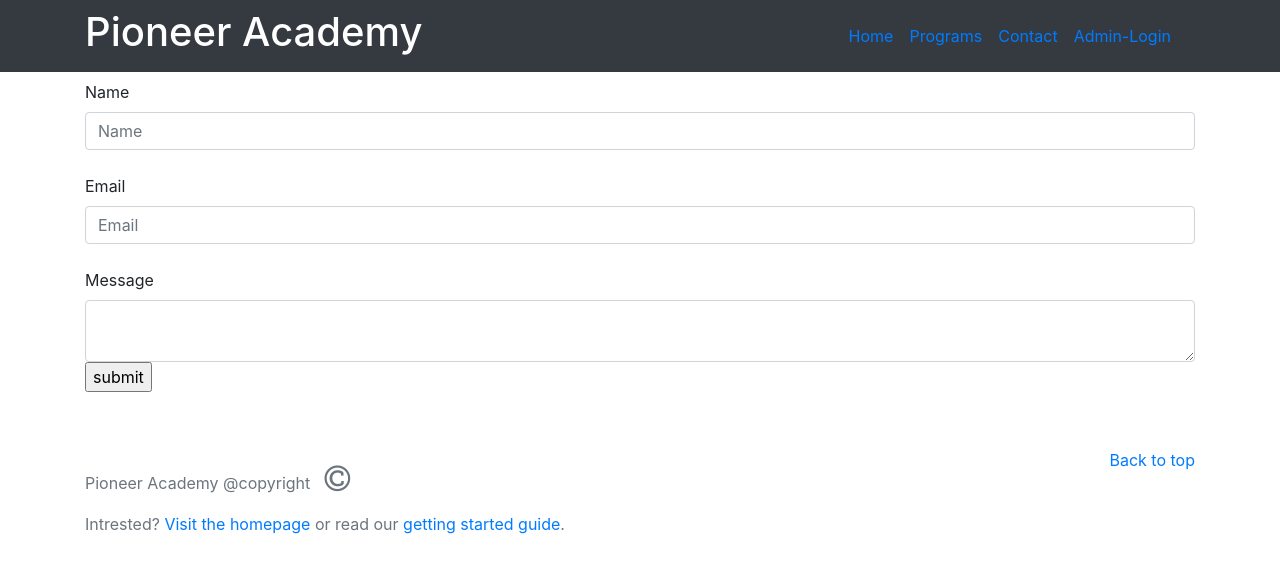
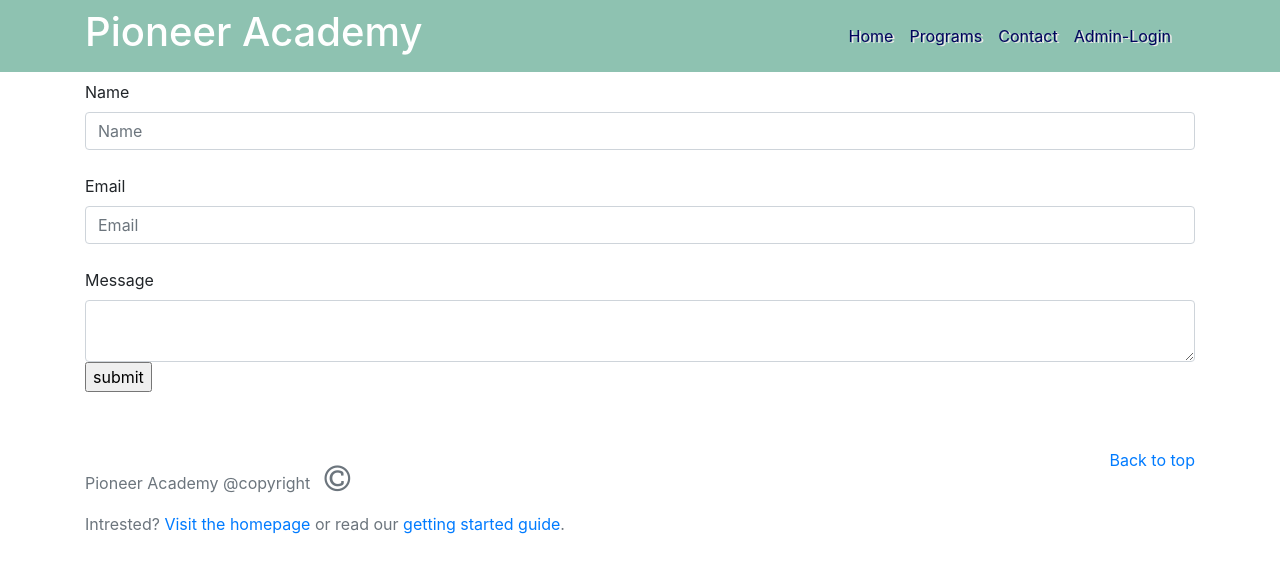
Before and after one commit to avanidhalgara/Transcript_Creator, a website: page public/homeContact.html in a window 1280 px wide. Drawn offline with nearby package versions, Linux system fonts and the light colour scheme; files that its build step writes are made by us from their sources.

Commit message:
style done on navbar contact

```diff
--- a/config/config.json
+++ b/config/config.json
@@ -1,7 +1,7 @@
 {
   "development": {
     "username": "root",
-    "password": "Ranjini96!",
+    "password": "Krish2012$",
     "database": "transcript",
     "host": "127.0.0.1",
     "dialect": "mysql"
--- a/public/addUpdate.css
+++ b/public/addUpdate.css
@@ -57,3 +57,8 @@ text-shadow: 1px 1px rgb(235, 232, 232);
 background-color: #8ec2b1;
     text-shadow: 2px 1px rgb(235, 232, 232);
 }
+/* giving colors to the homecontact navbar */
+.btn1-all{
+    color:#03045e;
+    text-shadow: 2px 1px rgb(235, 232, 232);
+  }
--- a/public/homeContact.html
+++ b/public/homeContact.html
@@ -11,30 +11,31 @@
     <link rel="stylesheet" href="https://stackpath.bootstrapcdn.com/bootstrap/4.3.1/css/bootstrap.min.css" integrity="sha384-ggOyR0iXCbMQv3Xipma34MD+dH/1fQ784/j6cY/iJTQUOhcWr7x9JvoRxT2MZw1T" crossorigin="anonymous">
     <link rel="stylesheet" href="https://cdnjs.cloudflare.com/ajax/libs/font-awesome/4.7.0/css/font-awesome.min.css">
 
-  <link href="homeProgram.css" rel="stylesheet">
+  <link href="/homeProgram.css" rel="stylesheet">
+  <link href="/addUpdate.css" rel="stylesheet">
   </head>
   <body>
 
 
   <header>
-    <nav class="navbar navbar-default navbar-fixed-top bg-dark">
+    <nav class="navbar navbar-default navbar-fixed-top backgr-color">
       <div class="container">
 
         <h1 id = "text-01" class="text-white">Pioneer Academy</h1>
-          <nav class="navbar navbar-expand-lg bg-dark    justify-content-right">
+          <nav class="navbar navbar-expand-lg     justify-content-right">
               <ul class="navbar-nav">
                   <li class="nav-item">
                   <!-- <a class="nav-link" href="#">Home</a> -->
-                  <a class="nav-link" href="home.html">Home</a>
+                  <a class="nav-link btn1-all" href="home.html">Home</a>
                    </li>
                    <li class="nav-item">
-                    <a class="nav-link" href="homeProgram.html"> Programs</a>
+                    <a class="nav-link btn1-all" href="homeProgram.html"> Programs</a>
                    </li>
                    <li class="nav-item">
-                    <a class="nav-link" href="homeContact.html"> Contact</a>
+                    <a class="nav-link btn1-all" href="homeContact.html"> Contact</a>
                    </li>
                     <li class="nav-item">
-                      <a class="nav-link" href="admin.html"> Admin-Login</a>
+                      <a class="nav-link btn1-all" href="admin.html"> Admin-Login</a>
                       </li>
                </ul>
           </nav>
```
